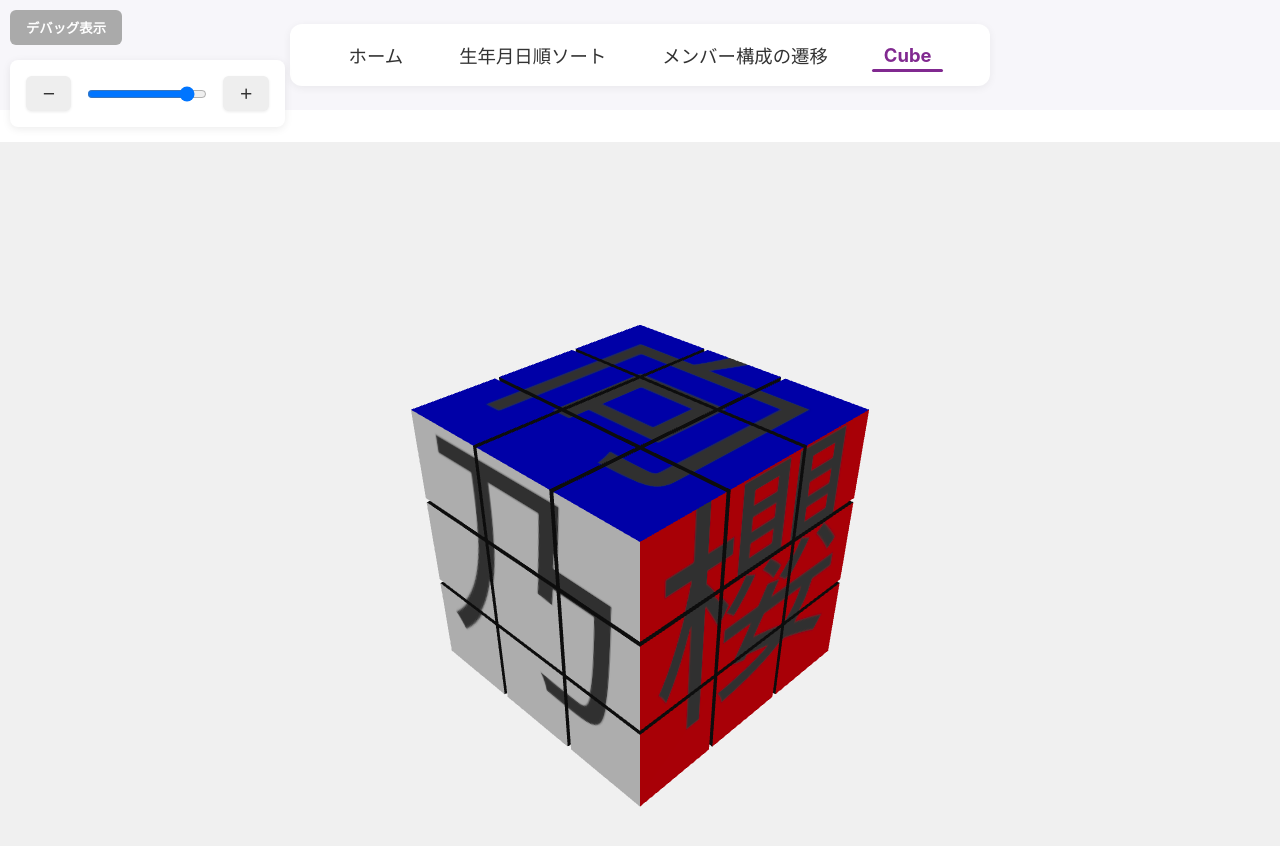
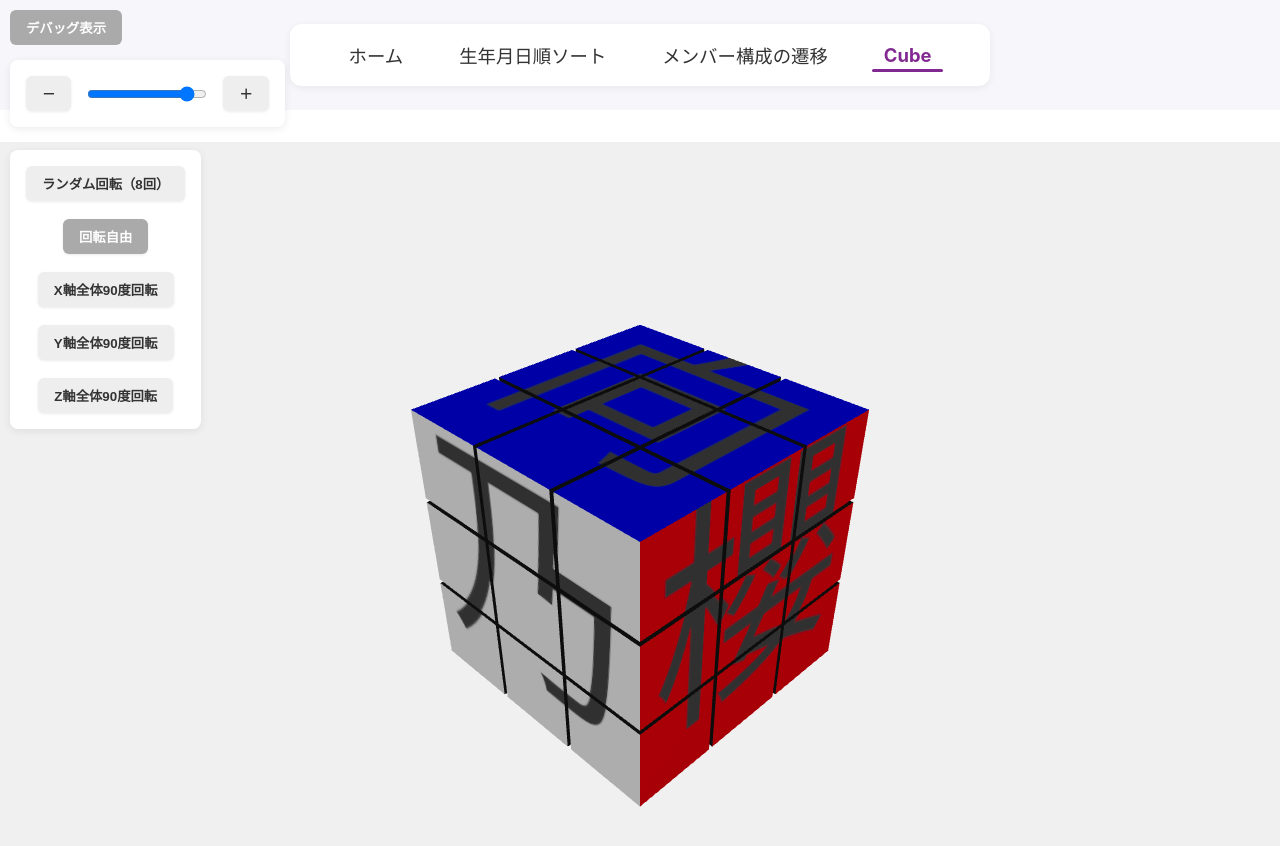
Before and after one commit to nogi-info/Sakamichi, a React (Create React App) app in the folder frontend/: page /cube in a window 1280 px wide. Shown: the top 846 px of the page. Built offline with nearby package versions, Linux system fonts and the light colour scheme.

Commit message:
修正他

```diff
--- a/frontend/src/pages/Cube.js
+++ b/frontend/src/pages/Cube.js
@@ -191,6 +191,15 @@ function rotateFace(cubelets, axis, layer, clockwise = true) {
   });
 }
 
+// --- RubiksCubeコンポーネント内、または外に共通関数を追加 ---
+function rotateAllLayers(cubelets, axis, clockwise = true) {
+  let result = cubelets;
+  [-1, 0, 1].forEach(layer => {
+    result = rotateFace(result, axis, layer, clockwise);
+  });
+  return result;
+}
+
 // メインのルービックキューブコンポーネント
 function RubiksCube({ faceKanji = DEFAULT_FACE_KANJI }) {
   const [cubelets, setCubelets] = useState(createInitialCubelets());
@@ -201,6 +210,13 @@ function RubiksCube({ faceKanji = DEFAULT_FACE_KANJI }) {
   const [rotationLayer, setRotationLayer] = useState(null);
   const [showDebug, setShowDebug] = useState(false);
   const [cameraDistance, setCameraDistance] = useState(5);
+  // --- state追加 ---
+  const [lockPolar, setLockPolar] = useState(false);
+  const [lockedPolar, setLockedPolar] = useState(null); // 追加: 固定時のpolar角を保持
+  const [lockedAzimuth, setLockedAzimuth] = useState(null); // 追加: 固定時のazimuth角を保持
+
+  // --- OrbitControls参照用ref ---
+  const orbitRef = useRef();
 
   // --- カメラ距離をシークバーで直接反映 ---
   const handleSlider = useCallback(e => {
@@ -370,7 +386,10 @@ function RubiksCube({ faceKanji = DEFAULT_FACE_KANJI }) {
         theta0 = Math.atan2(start[1], start[0]);
         theta1 = Math.atan2(end[1], end[0]);
       }
+      // 差分を -π〜+π の範囲に正規化
       deltaTheta = theta1 - theta0;
+      if (deltaTheta > Math.PI) deltaTheta -= 2 * Math.PI;
+      if (deltaTheta < -Math.PI) deltaTheta += 2 * Math.PI;
       clockwise = deltaTheta < 0;
 
       setRotationAxis(axis);
@@ -464,6 +483,25 @@ function RubiksCube({ faceKanji = DEFAULT_FACE_KANJI }) {
     setRotationAxis(null);
   };
 
+  // ランダム回転処理
+  const randomRotate = useCallback(async (count = 8, delay = 200) => {
+    const axes = ['x', 'y', 'z'];
+    const layers = [-1, 0, 1];
+    for (let i = 0; i < count; i++) {
+      const axis = axes[Math.floor(Math.random() * axes.length)];
+      const layer = layers[Math.floor(Math.random() * layers.length)];
+      const clockwise = Math.random() < 0.5;
+      setCubelets(prev => rotateFace(prev, axis, layer, clockwise));
+      setIsRotating(false);
+      setRotatingCubelets([]);
+      setRotationAngle(0);
+      setRotationAxis(null);
+      // 少し待つ（アニメーションがあればここで待つ）
+      // eslint-disable-next-line no-await-in-loop
+      await new Promise(res => setTimeout(res, delay));
+    }
+  }, []);
+
   return (
     <div
       style={{ width: '100%', height: '800px', background: '#f0f0f0' }}
@@ -534,6 +572,7 @@ function RubiksCube({ faceKanji = DEFAULT_FACE_KANJI }) {
         )}
 
         <OrbitControls
+          ref={orbitRef}
           enablePan={false}
           enableZoom={true}
           mouseButtons={{
@@ -543,6 +582,11 @@ function RubiksCube({ faceKanji = DEFAULT_FACE_KANJI }) {
           }}
           minDistance={CAMERA_DISTANCE_MIN}
           maxDistance={CAMERA_DISTANCE_MAX}
+          // Y軸（水平回転）は常に許可、上下（polar）のみ固定
+          minAzimuthAngle={-Infinity}
+          maxAzimuthAngle={Infinity}
+          minPolarAngle={lockPolar && lockedPolar !== null ? lockedPolar : 0}
+          maxPolarAngle={lockPolar && lockedPolar !== null ? lockedPolar : Math.PI}
           onChange={e => {
             setCameraDistance(e.target.object.position.length());
           }}
@@ -632,6 +676,66 @@ function RubiksCube({ faceKanji = DEFAULT_FACE_KANJI }) {
       >
         {showDebug ? "デバッグ非表示" : "デバッグ表示"}
       </button>
+
+      {/* ランダム回転ボタン＋視点固定トグルボタン（縦並び） */}
+      <div style={{
+        position: "absolute",
+        top: 150,
+        left: 10,
+        zIndex: 2100,
+        background: "#fff",
+        padding: "12px",
+        borderRadius: "8px",
+        boxShadow: "0 2px 8px rgba(0,0,0,0.08)",
+        display: "flex",
+        flexDirection: "column", // 縦並び
+        alignItems: "center",
+        gap: "10px"
+      }}>
+        <button onClick={() => randomRotate()} style={buttonStyle}>
+          ランダム回転（8回）
+        </button>
+        <button
+          style={{
+            ...buttonStyle,
+            background: lockPolar ? "#1976d2" : "#aaa",
+            color: "#fff"
+          }}
+          onClick={() => {
+            setLockPolar(v => {
+              const next = !v;
+              if (!next) {
+                setLockedPolar(null);
+                setLockedAzimuth(null);
+              } else if (orbitRef.current) {
+                setLockedPolar(orbitRef.current.getPolarAngle());
+                setLockedAzimuth(orbitRef.current.getAzimuthalAngle());
+              }
+              return next;
+            });
+          }}
+        >
+          {lockPolar ? "回転一部固定" : "回転自由"}
+        </button>
+        <button
+          style={buttonStyle}
+          onClick={() => setCubelets(prev => rotateAllLayers(prev, "x", true))}
+        >
+          X軸全体90度回転
+        </button>
+        <button
+          style={buttonStyle}
+          onClick={() => setCubelets(prev => rotateAllLayers(prev, "y", true))}
+        >
+          Y軸全体90度回転
+        </button>
+        <button
+          style={buttonStyle}
+          onClick={() => setCubelets(prev => rotateAllLayers(prev, "z", true))}
+        >
+          Z軸全体90度回転
+        </button>
+      </div>
     </div>
   );
 }
```
